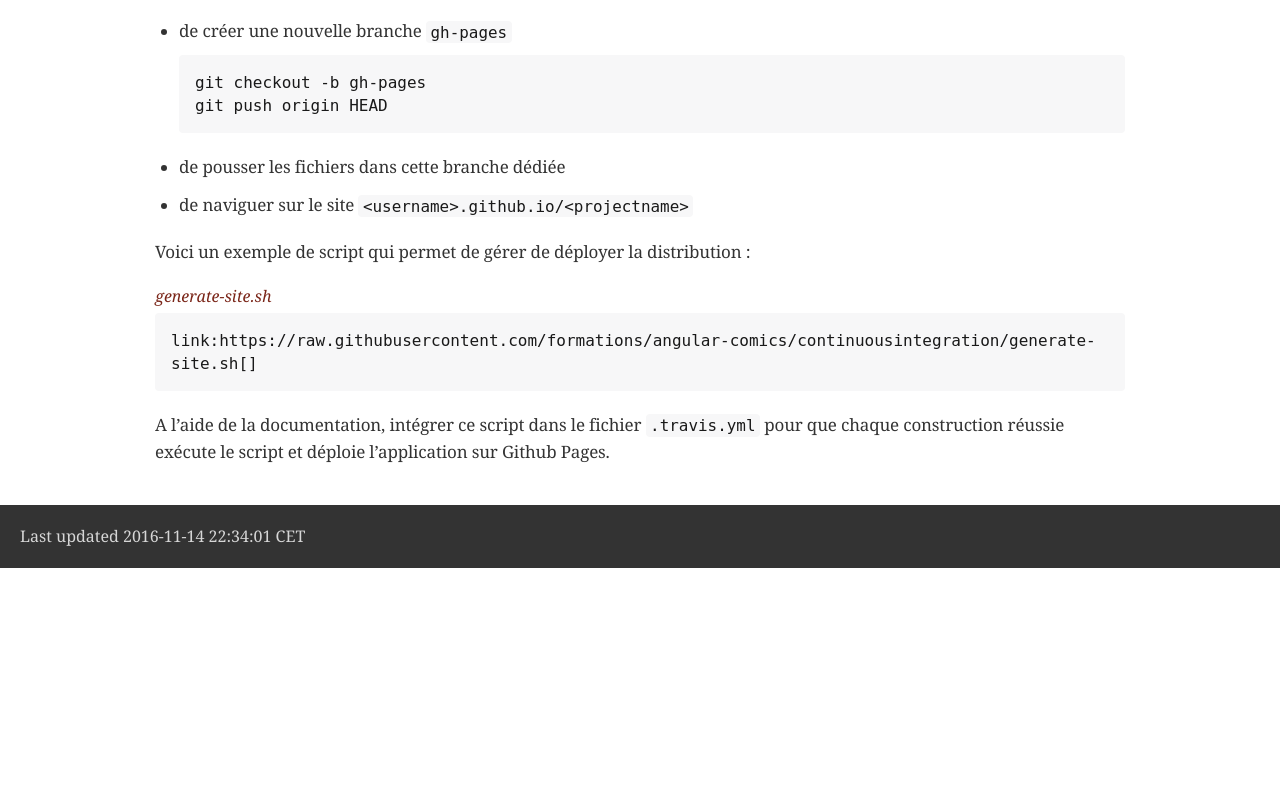
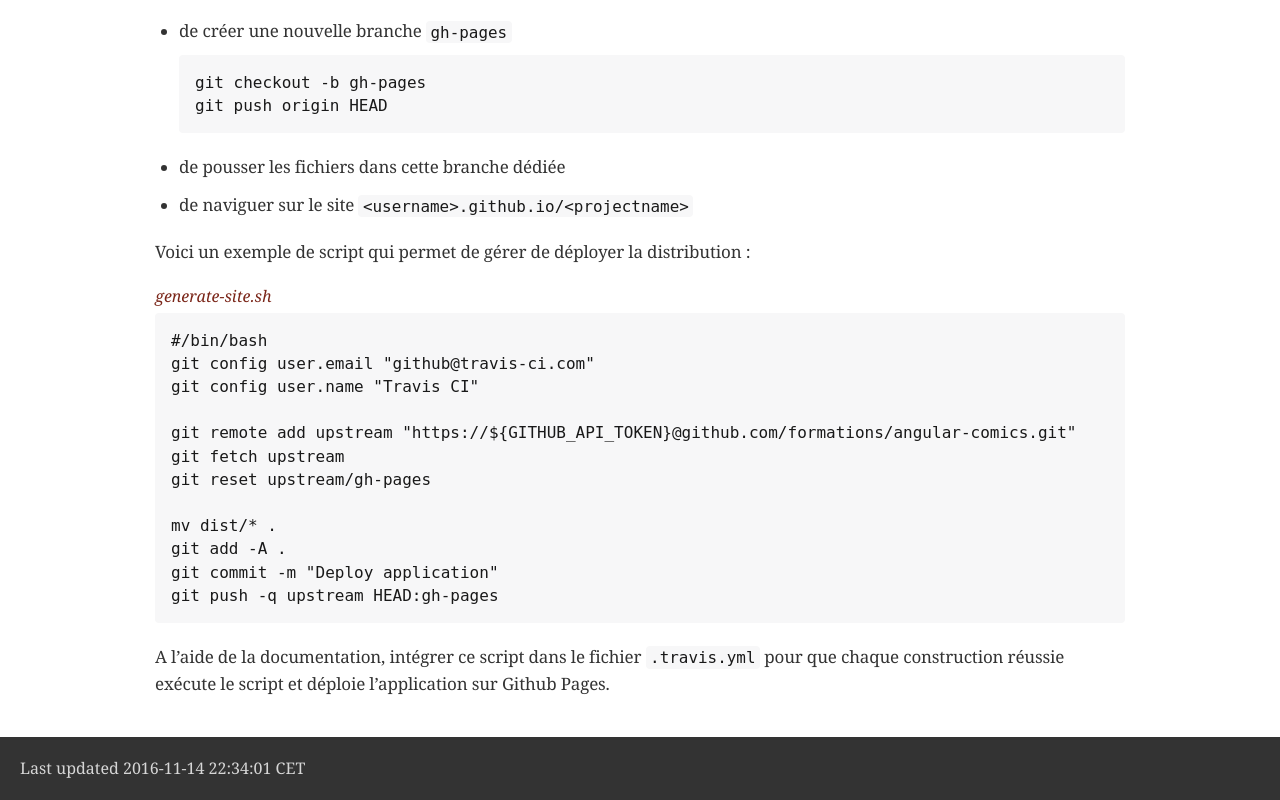
Before and after one commit to formations/continuous-integration-cloud, a plain HTML site: page index.html in a window 1280 px wide. Shown: the part 9358-10158 px from the top of the page. Before the commit the page ends 9926 px from the top, so only its background shows below. Drawn offline with nearby package versions, Linux system fonts and the light colour scheme; a web font is replaced by a local one.

Commit message:
Update site with documentation

```diff
--- a/index.html
+++ b/index.html
@@ -893,7 +893,18 @@ git push origin HEAD</code></pre>
 <div class="listingblock">
 <div class="title">generate-site.sh</div>
 <div class="content">
-<pre class="highlight"><code class="language-bash" data-lang="bash">link:https://raw.githubusercontent.com/formations/angular-comics/continuousintegration/generate-site.sh[]</code></pre>
+<pre class="highlight"><code class="language-bash" data-lang="bash">#/bin/bash
+git config user.email "github@travis-ci.com"
+git config user.name "Travis CI"
+
+git remote add upstream "https://${GITHUB_API_TOKEN}@github.com/formations/angular-comics.git"
+git fetch upstream
+git reset upstream/gh-pages
+
+mv dist/* .
+git add -A .
+git commit -m "Deploy application"
+git push -q upstream HEAD:gh-pages</code></pre>
 </div>
 </div>
 <div class="paragraph">
```
